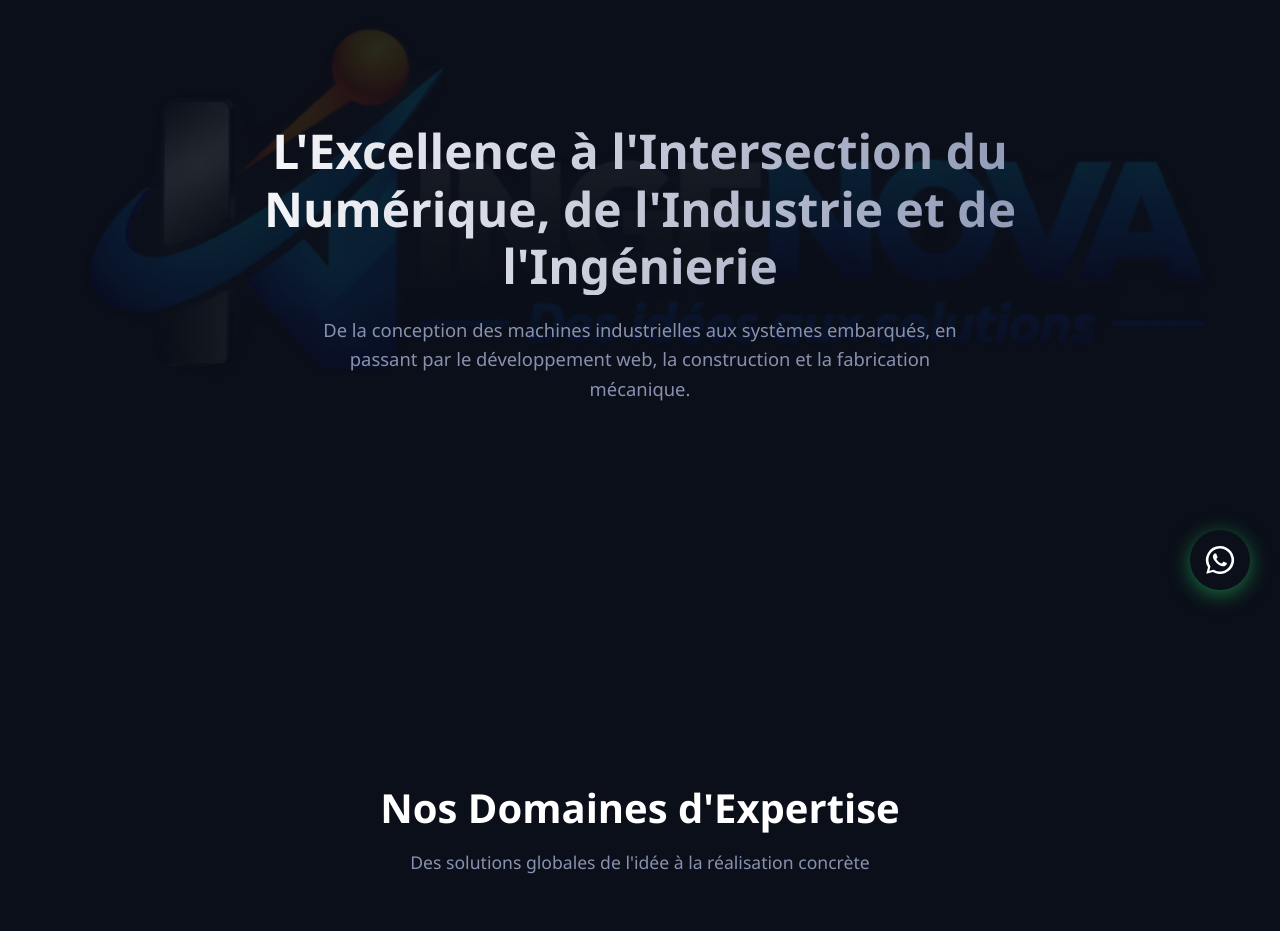
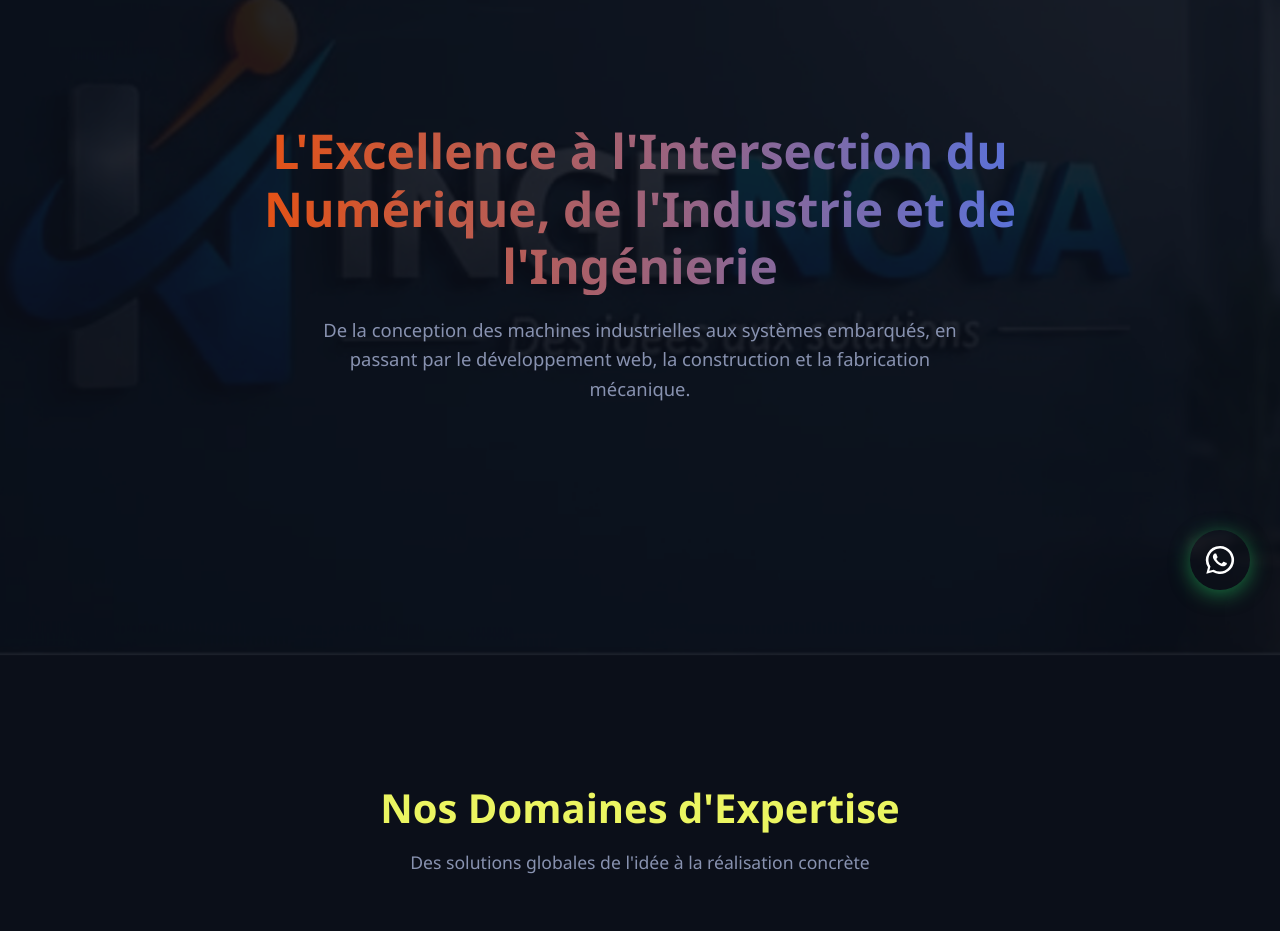
Before and after one commit to rochromulus7-ctrl/ingenova, a plain HTML site: page index.html in a window 1280 px wide. Shown: the part 180-1111 px from the top of the page. Drawn offline with Linux system fonts and the light colour scheme.

Commit message:
Add files via upload
mise à jours

```diff
--- a/index.html
+++ b/index.html
@@ -308,7 +308,7 @@
                     <span class="info-icon">📍</span>
                     <div>
                         <strong>Localisation</strong>
-                        <p>Goma, Nord-Kivu, RDC</p>
+                        <p>No46, Munigi, Ngangi 2, BUKUMU, Nyiragongo, Nord-Kivu, RDC</p>
                     </div>
                 </div>
 
--- a/styl.css
+++ b/styl.css
@@ -26,18 +26,18 @@ body {
     left: 0;
     width: 100vw;
     height: 100vh;
-    background-image: url('code header/IMG/LOGO INGENOVA.png');
+    background-image: url('code header/IMG/ARRIERRE\ PLAN1.jpg');
     background-size: contain;
     background-repeat: no-repeat;
     background-position: center;
-    opacity: 0.12;
+    opacity: 0.11;
     z-index: 0;
     pointer-events: none;
-    animation: vaEtVien 15s ease-in-out infinite alternate;
+    animation: vaEtVien 10s ease-in-out infinite alternate;
 }
 
 @keyframes vaEtVien {
-    0% { transform: scale(1); }
+    0% { transform: scale(1.5); }
     100% { transform: scale(1.08); }
 }
 
@@ -149,7 +149,7 @@ header {
     margin-bottom: 20px;
     font-weight: 800;
     line-height: 1.2;
-    background: linear-gradient(to right, #ffffff, #8892b0);
+    background: linear-gradient(to right, #f14f03, #4d75ec);
     -webkit-background-clip: text;
     -webkit-text-fill-color: transparent;
 }
@@ -171,7 +171,7 @@ header {
 .section-title h2 {
     font-size: 2.5rem;
     font-weight: 800;
-    color: #ffffff;
+    color: #ebf561;
     margin-bottom: 15px;
 }
 
```
Also changed, not shown: bluetooth_content_share.html (added, +1 -0 lines), code header/IMG/ARRIERRE PLAN.jpg, code header/IMG/ARRIERRE PLAN1.jpg (added).
